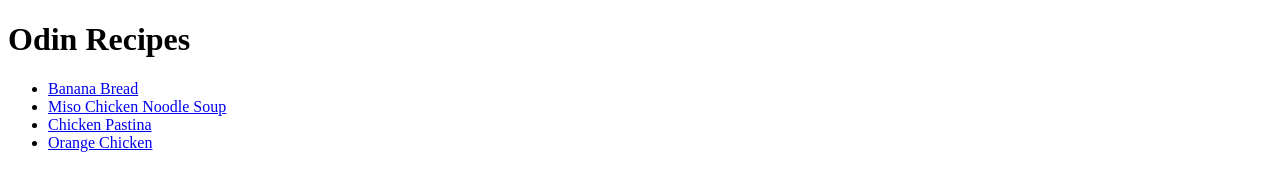
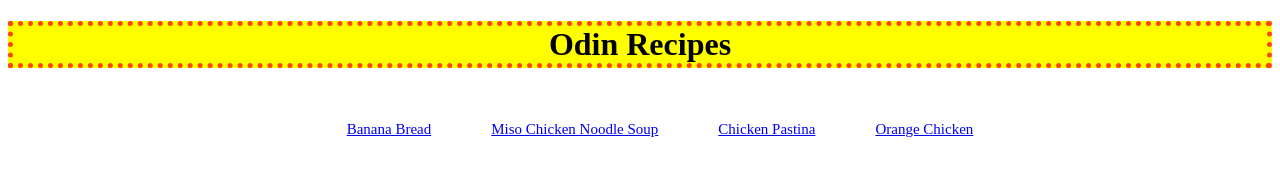
Before and after one commit to rjrillon/odin-recipes, a plain HTML site: page index.html in a window 1280 px wide. Drawn offline with Linux system fonts and the light colour scheme.

Commit message:
Added css
Created styles folder and boilerplate css for our landing page.

```diff
--- a/index.html
+++ b/index.html
@@ -3,15 +3,22 @@
   <head>
     <meta charset="UTF-8" />
     <meta name="viewport" content="width=device-width, initial-scale=1.0" />
-    <title>Document</title>
+    <title>Odin Recipes</title>
+    <link rel="stylesheet" href="./styles/index.css"></head>
   </head>
   <body>
-    <h1>Odin Recipes</h1>
-    <ul>
-      <li><a href="./recipes/banana-bread.html">Banana Bread</a></li>
-      <li><a href="./recipes/miso-chicken-soup.html">Miso Chicken Noodle Soup</a></li>
-      <li><a href="./recipes/chicken-pastina.html">Chicken Pastina</a></li>
-      <li><a href="./recipes/orange-chicken.html">Orange Chicken</a></li>
+    <h1 class ="title" id="recipes-title">Odin Recipes</h1>
+
+
+    <ul class="list">
+      <li class="list item"><a href="./recipes/banana-bread.html">Banana Bread</a></li>
+      <li class="list item">
+        <a href="./recipes/miso-chicken-soup.html">Miso Chicken Noodle Soup</a>
+      </li>
+      <li class="list item"><a href="./recipes/chicken-pastina.html">Chicken Pastina</a></li>
+      <li class="list item"><a href="./recipes/orange-chicken.html">Orange Chicken</a></li>
     </ul>
+
+
   </body>
 </html>
--- /dev/null
+++ b/styles/index.css
@@ -0,0 +1,20 @@
+#recipes-title {
+  background-color: yellow;
+  text-align: center;
+  font-family: Brush Script MT;
+  border: 5px dotted orangered;
+}
+
+.list {
+  display: flex;
+  justify-content: center;
+  align-items: center;
+  height: 10vh;
+}
+
+.list > li {
+  padding: 20px;
+  margin: 10px;
+  font-family: Brush Script MT;
+  font-size: 15px;
+}
```
